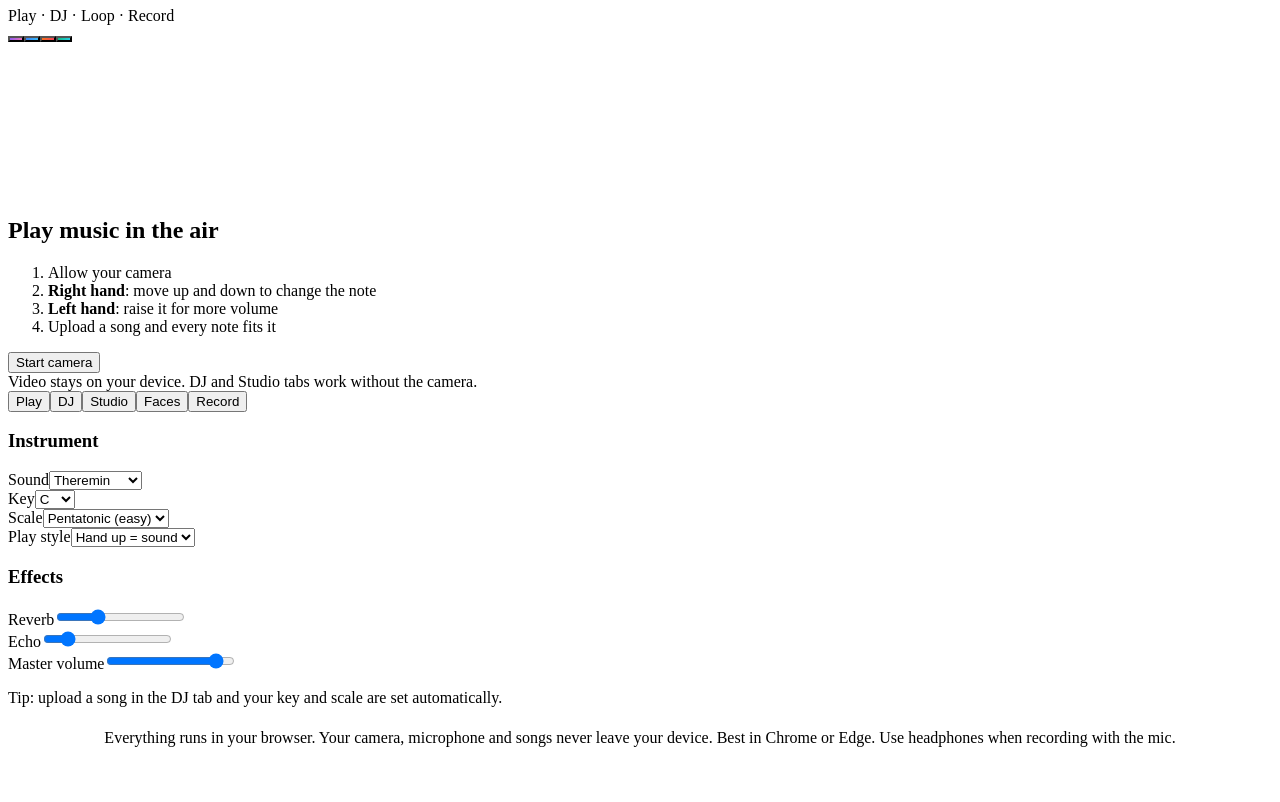
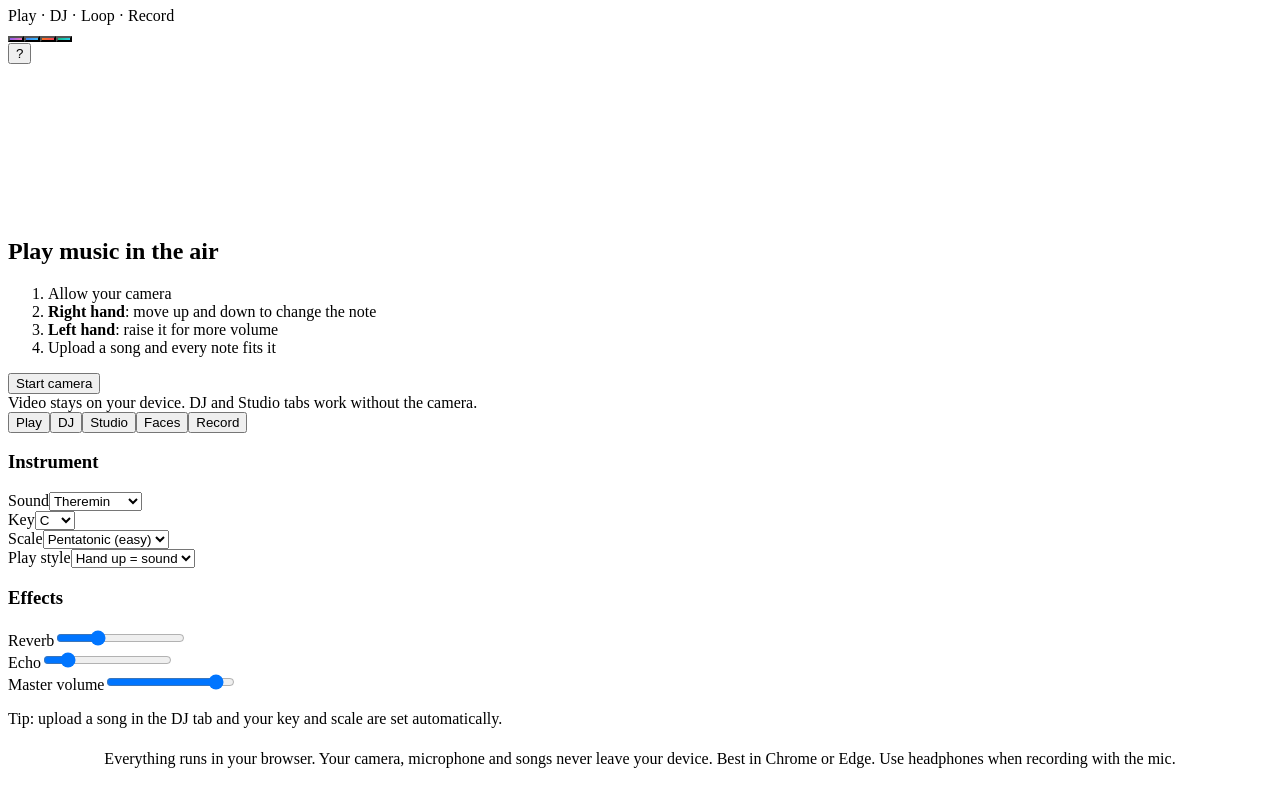
Before and after one commit to neminorniel24-droid/noxymusic, a website with bundled scripts: page index.html in a window 1280 px wide. Shown: the part 73-875 px from the top of the page. Before the commit the page ends 854 px from the top, so only its background shows below. Built offline with nearby package versions, Linux system fonts and the light colour scheme.

Commit message:
html: Load help.js

```diff
--- a/index.html
+++ b/index.html
@@ -69,4 +69,5 @@
 <script src="js/beat.js"></script>
 <script src="js/eq.js"></script>
 <script src="js/shortcuts.js"></script>
+<script src="js/help.js"></script>
 </body></html>
```
